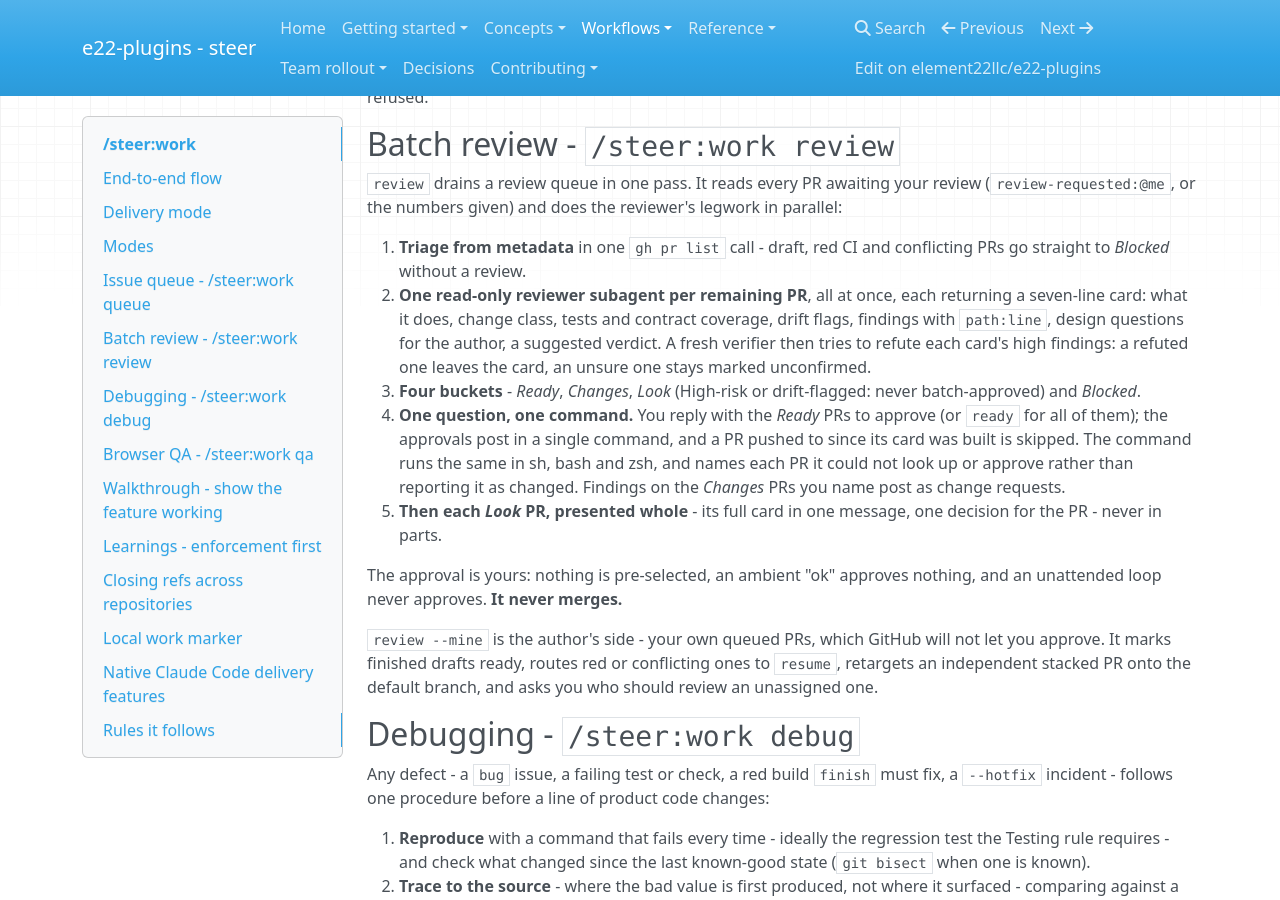
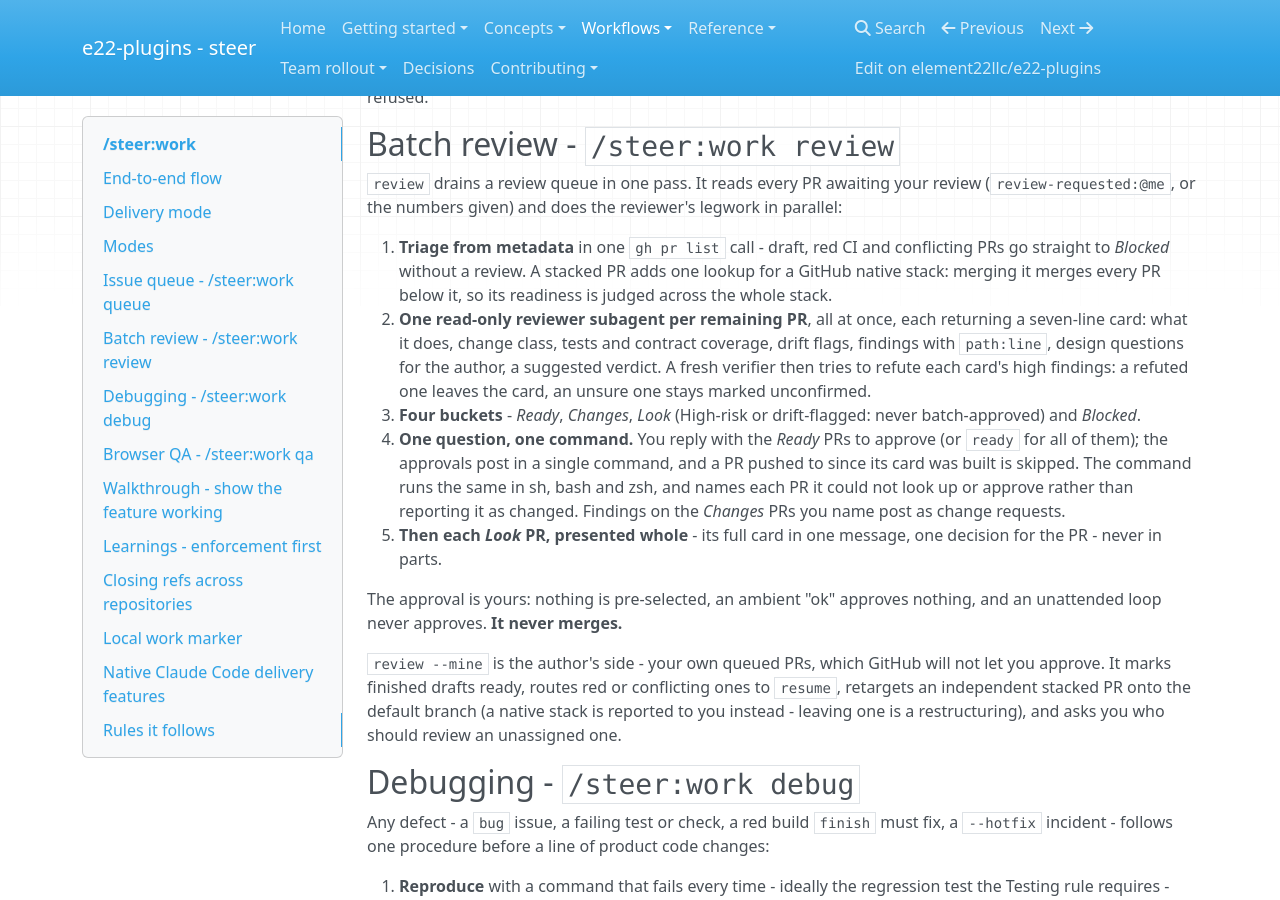
Before and after one commit to element22llc/e22-plugins, an MkDocs documentation site: the page built from docs/workflows/work.md, in a window 1280 px wide and 900 px high, scrolled down 4144 px. Built offline with MkDocs 1.6.1, drawn with Linux system fonts in a browser that asks for light colours; nearby versions of some CDN libraries.

Commit message:
docs: align reference pages and slides with ready-on-clean-gate PRs
Pre-release audit follow-ups: queue and finish open ready PRs on a clean
code gate, the stacks reference topic, 23 sync capabilities, the 7.20.0
migration entry, native-stack review handling, the hotfix rule number and
the full gate-hook roster.

Co-Authored-By: Claude Opus 5.5 <noreply@anthropic.com>

```diff
--- a/docs/workflows/work.md
+++ b/docs/workflows/work.md
@@ -153,7 +153,9 @@ or readies a PR.** `--reviewed` carries over to every worker; `--hotfix` is refu
 given) and does the reviewer's legwork in parallel:
 
 1. **Triage from metadata** in one `gh pr list` call - draft, red CI and
-   conflicting PRs go straight to *Blocked* without a review.
+   conflicting PRs go straight to *Blocked* without a review. A stacked PR
+   adds one lookup for a GitHub native stack: merging it merges every PR
+   below it, so its readiness is judged across the whole stack.
 2. **One read-only reviewer subagent per remaining PR**, all at once, each
    returning a seven-line card: what it does, change class, tests and contract
    coverage, drift flags, findings with `path:line`, design questions for the
@@ -176,7 +178,8 @@ nothing, and an unattended loop never approves. **It never merges.**
 
 `review --mine` is the author's side - your own queued PRs, which GitHub will
 not let you approve. It marks finished drafts ready, routes red or conflicting
-ones to `resume`, retargets an independent stacked PR onto the default branch,
+ones to `resume`, retargets an independent stacked PR onto the default branch
+(a native stack is reported to you instead - leaving one is a restructuring),
 and asks you who should review an unassigned one.
 
 ## Debugging - `/steer:work debug`
```
Also changed, not shown: README.md (+1 -1 lines), docs/concepts/copilot-support.md (+1 -1 lines), docs/reference/repository-contract.md (+5 -3 lines), docs/reference/skills.md (+3 -3 lines), presentation/onboarding/slides.md (+7 -6 lines), presentation/sdlc/slides.md (+2 -2 lines).
